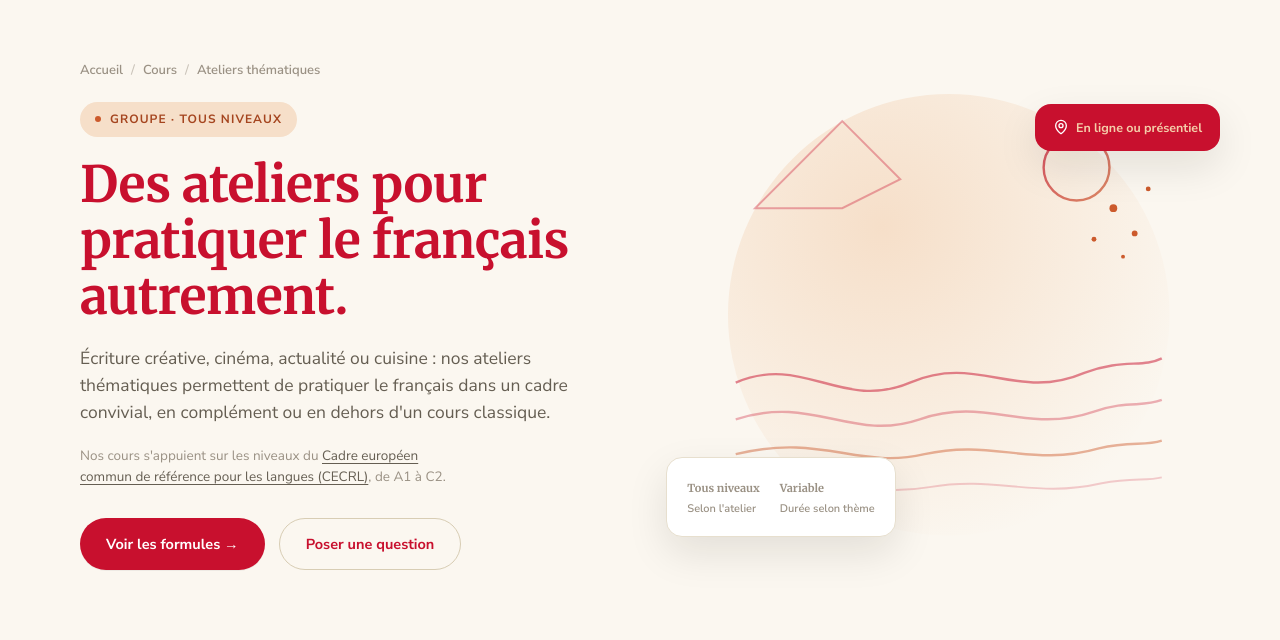
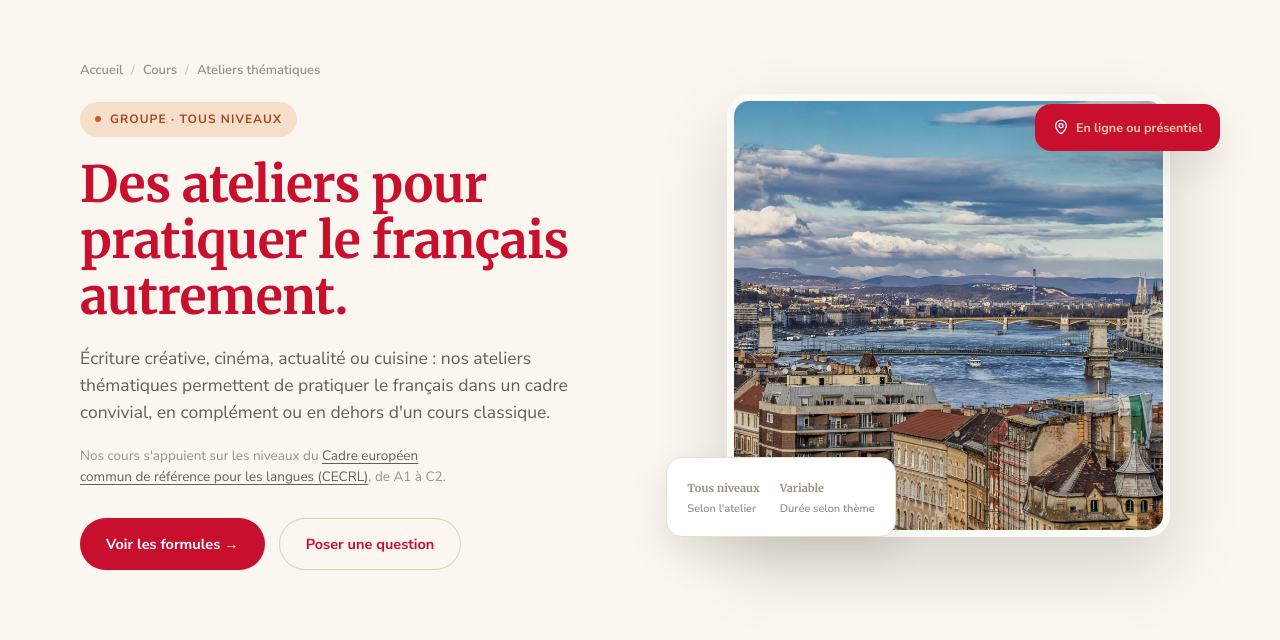
Before and after one commit to 81ko/afge_mock-up, a plain HTML site: page pages/ateliers-thematiques.html in a window 1280 px wide. Shown: the part 121-761 px from the top of the page. Drawn offline with Linux system fonts and the light colour scheme.

Commit message:
Replace remaining course illustrations with photography

```diff
--- a/pages/ateliers-thematiques.html
+++ b/pages/ateliers-thematiques.html
@@ -23,7 +23,7 @@
 <link rel="preconnect" href="https://fonts.googleapis.com">
 <link rel="preconnect" href="https://fonts.gstatic.com" crossorigin>
 <link href="https://fonts.googleapis.com/css2?family=Merriweather:wght@400;700&family=Nunito+Sans:wght@400;600;700&display=swap" rel="stylesheet">
-<link rel="stylesheet" href="../assets/css/style.css">
+<link rel="stylesheet" href="../assets/css/style.css?v=20260818-6">
 
 <script type="application/ld+json">
 {
@@ -203,7 +203,8 @@
         <a href="#contact" class="btn btn-ghost"><span data-i18n="hero-btn2" style="display:contents">Poser une question</span></a>
       </div>
     </div>
-    <div class="hero-art">
+    <div class="hero-art has-page-photo">
+  <figure class="page-photo"><img src="../assets/img/geneva/rencontre-franco-suisse.jpg" alt="Panorama urbain illustrant les rencontres culturelles"></figure>
   <svg viewBox="0 0 520 520" xmlns="http://www.w3.org/2000/svg" role="img" aria-label="Illustration abstraite évoquant le lac Léman et les Alpes">
     <defs>
       <radialGradient id="g1" cx="35%" cy="30%" r="75%">
```
Also changed, not shown: pages/cours-du-soir-french-essentials.html (+3 -2 lines), pages/cours-du-soir-french-in-action.html (+3 -2 lines), pages/cours-en-entreprise.html (+3 -2 lines), pages/cours-intensifs.html (+3 -2 lines), pages/cours-particuliers-adultes.html (+3 -2 lines), pages/cours-particuliers-enfants.html (+3 -2 lines).
